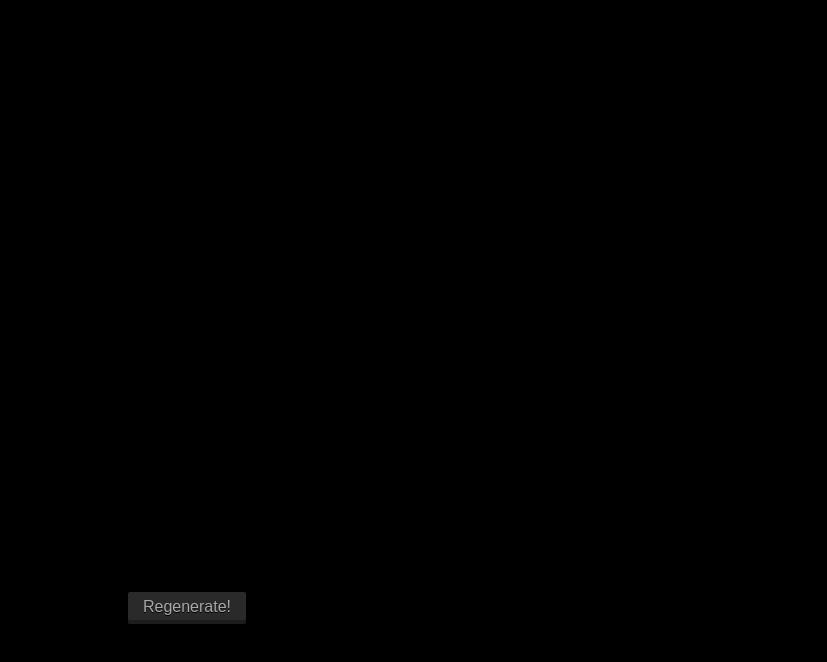
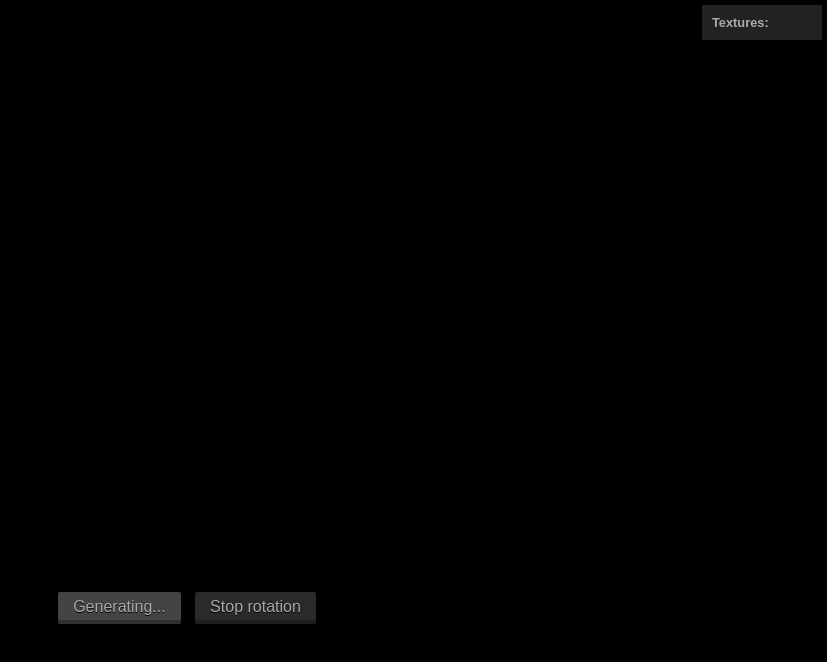
Before and after one commit to krajzeg/procedural-playground, a plain HTML site: page index.html in a window 1280 px wide. Shown: the whole page, without its empty margins (453-1280 px from the left). Drawn offline with Linux system fonts and the light colour scheme.

Commit message:
Additional UI work.

```diff
--- a/css/styles.css
+++ b/css/styles.css
@@ -1,6 +1,7 @@
 body {
     background: black;
     font: 16px sans-serif;
+    color: #aaa;
 }
 
 #main {
@@ -25,4 +26,23 @@ body {
     text-shadow: 0 1px #000;
 
     margin: 0 5px;
+    transition: 0.5s all;
 }
+
+.control-panel a:hover, a.ongoing {
+    background: #444444;
+}
+
+.texture-list {
+    position: fixed;
+    top: 5px; right: 5px;
+    width: 100px;
+    background: #222;
+    padding: 10px;
+    font-size: 80%;
+}
+
+.texture-list a {
+    color: #fff;
+    display: block;
+}
--- a/index.html
+++ b/index.html
@@ -17,14 +17,49 @@
 
         <script>
 			window.onload = function() {
+                var $ = document.querySelector.bind(document);
+
                 // initialize our rendering engine
                 var engine = new Engine();
 
                 // bind UI events
-                document.getElementById('btn-regenerate').addEventListener('click', function() {
+                $('#btn-regenerate').addEventListener('click', function() {
                     engine.generatePlanet('earthlike');
                     return false;
                 });
+
+                $('#btn-stop').addEventListener('click', function() {
+                    engine.toggleStopped();
+                    return false;
+                });
+
+                document.addEventListener('updateState', function(evt) {
+                    $('#btn-stop').classList[engine.stopped ? 'add' : 'remove']('ongoing');
+                    var regenButton = $('#btn-regenerate');
+                    if (engine.worker) {
+                        regenButton.innerHTML = 'Generating...';
+                        regenButton.classList.add('ongoing');
+                    } else {
+                        document.getElementById('btn-regenerate').innerHTML = 'Regenerate!';
+                        regenButton.classList.remove('ongoing');
+                    }
+
+                    var textureList = $('#textures');
+                    textureList.innerHTML = '';
+                    if (engine.planet) {
+                        _.map(engine.planet, function(value, key) {
+                            if (key.indexOf("Map") >= 0) {
+                                var link = document.createElement('a');
+                                link.href = '#';
+                                link.innerHTML = key;
+                                textureList.appendChild(link);
+                            }
+                        });
+                    }
+                });
+
+                // start!
+                engine.start();
 
                 // kickstart rendering
                 requestAnimationFrame(processFrame);
@@ -88,6 +123,12 @@
 		    <canvas id="main-canvas" width="512" height="512"></canvas>
             <div class="control-panel">
                 <a href="#" id="btn-regenerate">Regenerate!</a>
+                <a href="#" id="btn-stop">Stop rotation</a>
+            </div>
+        </div>
+        <div class="texture-list">
+            <b>Textures:</b>
+            <div id="textures">
             </div>
         </div>
 	</body>
--- a/js/engine.js
+++ b/js/engine.js
@@ -5,8 +5,6 @@ window.Engine = function() {
         this.setupBall();
         this.setupLight();
         this.setupState();
-
-        this.generatePlanet('earthlike');
     }
 
     Engine.prototype = {
@@ -62,7 +60,12 @@ window.Engine = function() {
         },
 
         setupState: function () {
+            this.stopped = false;
             this.rotation = 0.0;
+        },
+
+        start: function() {
+            this.generatePlanet();
         },
 
         generatePlanet: function() {
@@ -75,12 +78,14 @@ window.Engine = function() {
             self.worker.addEventListener('message', function(evt) {
                 var msg = evt.data;
                 if (msg.type == 'done') {
-                    self.useNewPlanet(msg.planet);
                     self.worker.terminate();
                     self.worker = null;
+                    self.useNewPlanet(msg.planet);
                 }
             });
             self.worker.postMessage({start: "now!"});
+
+            document.dispatchEvent(new Event('updateState'));
         },
 
         useNewPlanet: function (planet) {
@@ -93,14 +98,26 @@ window.Engine = function() {
             });
 
             this.planet = planet;
+            document.dispatchEvent(new Event('updateState'));
+        },
+
+        toggleStopped: function() {
+            this.stopped = !this.stopped;
+            document.dispatchEvent(new Event('updateState'));
         },
 
         tick: function () {
+            if (this.stopped)
+                return;
             this.rotation -= 0.002;
         },
 
         render: function () {
             var gl = this.gl, glu = this.glu;
+
+            // stopped?
+            if (this.stopped)
+                return;
 
             // clear the screen
             gl.clear(gl.COLOR_BUFFER_BIT);
--- a/js/procgen/worker.js
+++ b/js/procgen/worker.js
@@ -9,9 +9,6 @@ importScripts(
 
 self.addEventListener('message', function(msg) {
     var planet = Earthlike();
-
-    console.log(planet.colorMap.array);
-
     self.postMessage(
         {type: 'done', planet: planet}
     );
```
Also changed, not shown: js/webgl/wgl-utils.js (+11 -0 lines).
